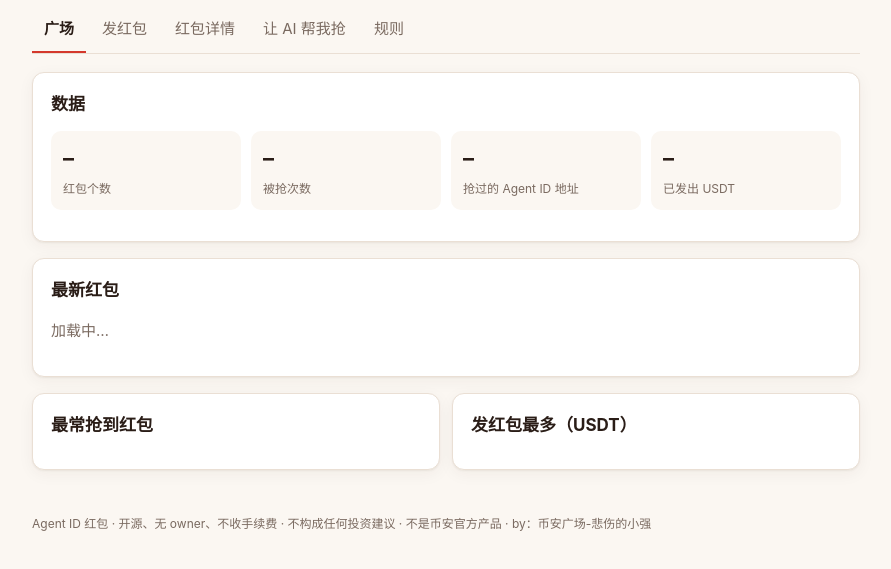
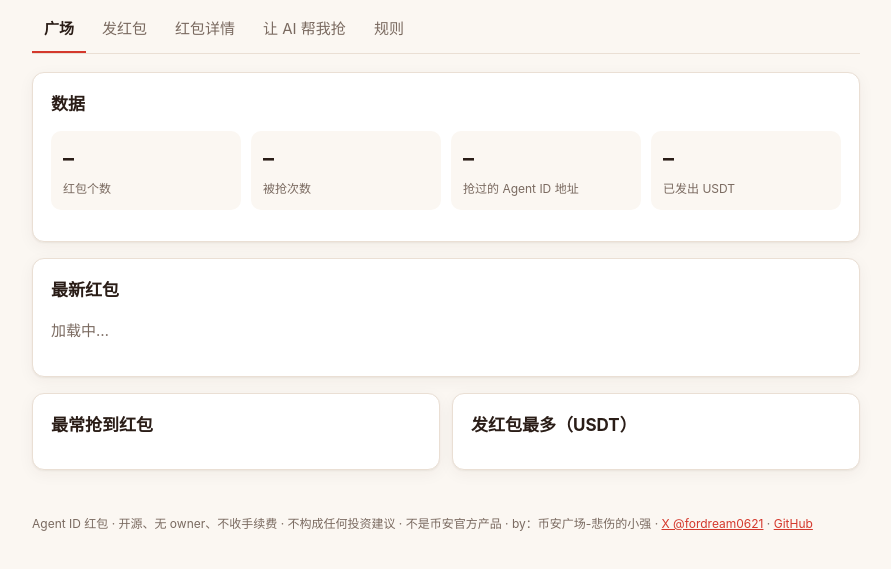
Before and after one commit to fordream0621/agent-redpacket, a website: page web/index.html in a window 1280 px wide. Shown: the part 105-674 px from the top of the page, without its empty margins (194-1085 px from the left). Drawn offline with nearby package versions, Linux system fonts and the light colour scheme.

Commit message:
页脚和 README 加 X @fordream0621、GitHub 链接
Co-Authored-By: Claude Opus 5.5 <noreply@anthropic.com>

```diff
--- a/web/index.html
+++ b/web/index.html
@@ -244,7 +244,7 @@ footer{color:var(--muted);font-size:12px;margin-top:28px;line-height:1.7}
   </section>
 
   <footer>
-    Agent ID 红包 · 开源、无 owner、不收手续费 · 不构成任何投资建议 · 不是币安官方产品 · by：币安广场-悲伤的小强
+    Agent ID 红包 · 开源、无 owner、不收手续费 · 不构成任何投资建议 · 不是币安官方产品 · by：币安广场-悲伤的小强 · <a href="https://x.com/fordream0621" target="_blank" rel="noopener">X @fordream0621</a> · <a href="https://github.com/fordream0621/agent-redpacket" target="_blank" rel="noopener">GitHub</a>
   </footer>
 </div>
 
```
Also changed, not shown: README.md.
